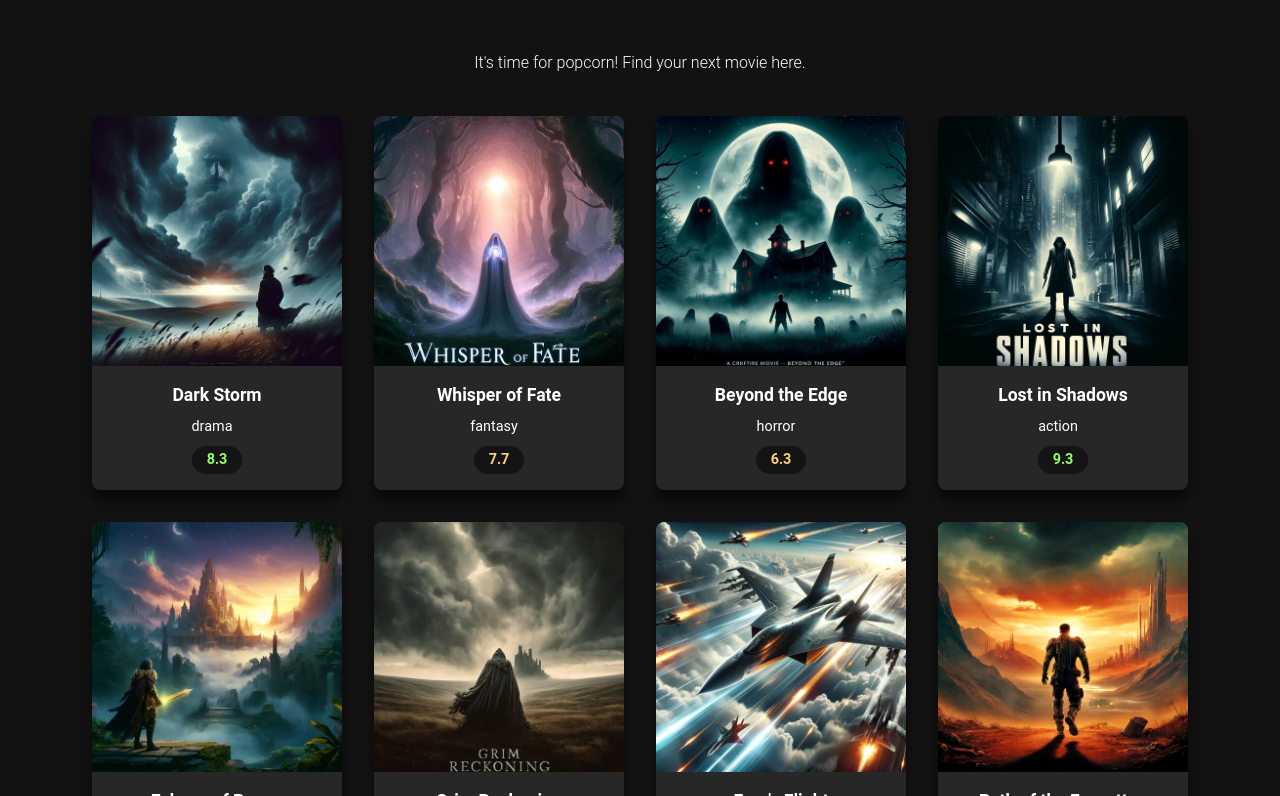
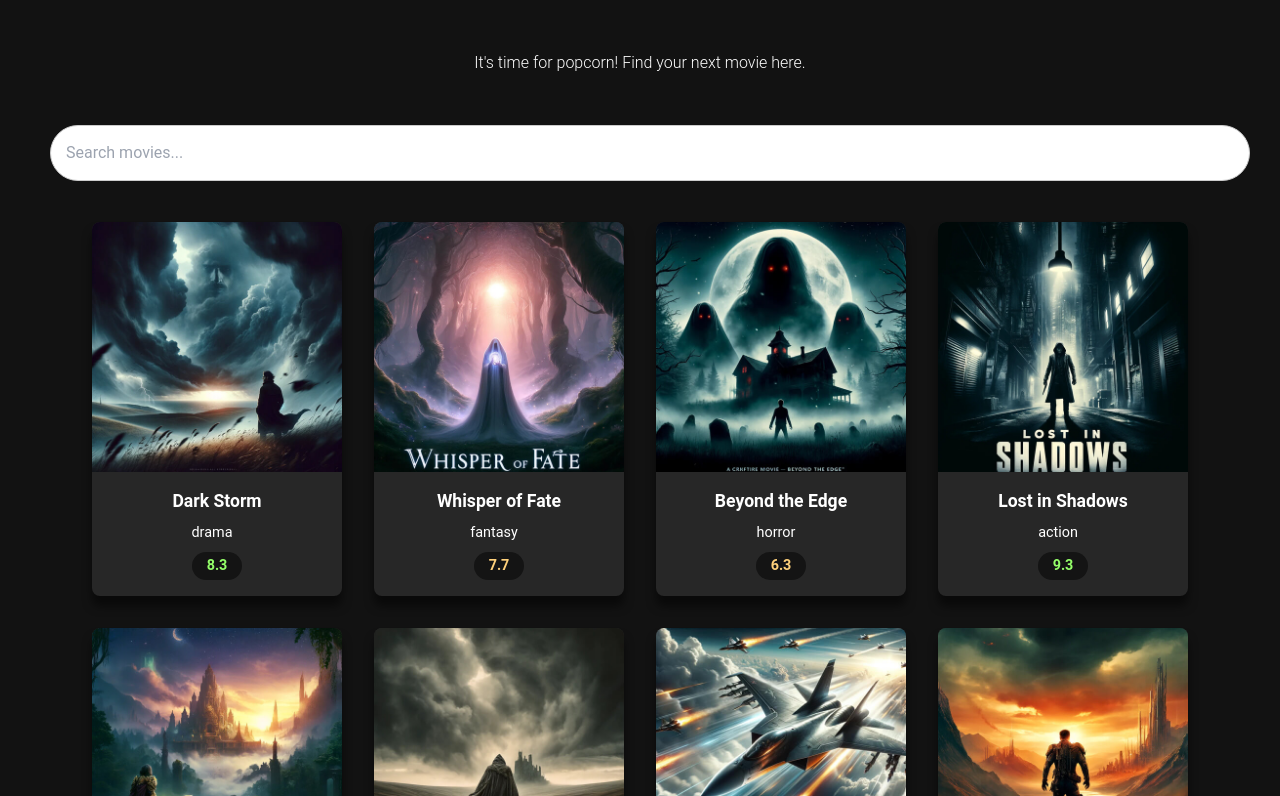
Before and after one commit to Rafayet-Hossen/Moviedux, a React (Vite) app: page / in a window 1280 px wide. Shown: the part 324-1120 px from the top of the page. Built offline with nearby package versions, Linux system fonts and the light colour scheme.

Commit message:
Implement dynamic search in moviedux

```diff
--- a/src/components/MoviesGrid.jsx
+++ b/src/components/MoviesGrid.jsx
@@ -1,23 +1,41 @@
-import React, { useEffect, useState } from 'react';
-import '../styles.css'
-import MovieCard from './MovieCard';
+import React, { useEffect, useState } from "react";
+import "../styles.css";
+import MovieCard from "./MovieCard";
 const MoviesGrid = () => {
+  const [movies, setMovies] = useState([]);
 
-    const [movies,setMovies] = useState([]);
-    useEffect(() => {
-       fetch('movies.json')
-       .then(response => response.json())
-       .then(data => setMovies(data))
-    },[]);
-    return (
-        <div className='movies-grid'>
-            {
-                movies.map((movie) => (
-                    <MovieCard movie={movie} key={movie.id}/>
-                ))
-            }
-        </div>
-    );
+  const [searchTerm, setSearchTerm] = useState("");
+
+  const handleSearchChange = (event) => {
+    setSearchTerm(event.targer.value);
+  };
+
+  const filteredMovies = movies.filter((movie) =>
+    movie.title.toLowerCase().includes(searchTerm.toLowerCase())
+  );
+
+  useEffect(() => {
+    fetch("movies.json")
+      .then((response) => response.json())
+      .then((data) => setMovies(data));
+  }, []);
+
+  return (
+    <div>
+      <input
+        type="text"
+        className="search-input text-gray-600"
+        placeholder="Search movies..."
+        value={searchTerm}
+        onChange={handleSearchChange}
+      />
+      <div className="movies-grid">
+        {filteredMovies.map((movie) => (
+          <MovieCard movie={movie} key={movie.id} />
+        ))}
+      </div>
+    </div>
+  );
 };
 
 export default MoviesGrid;
```
